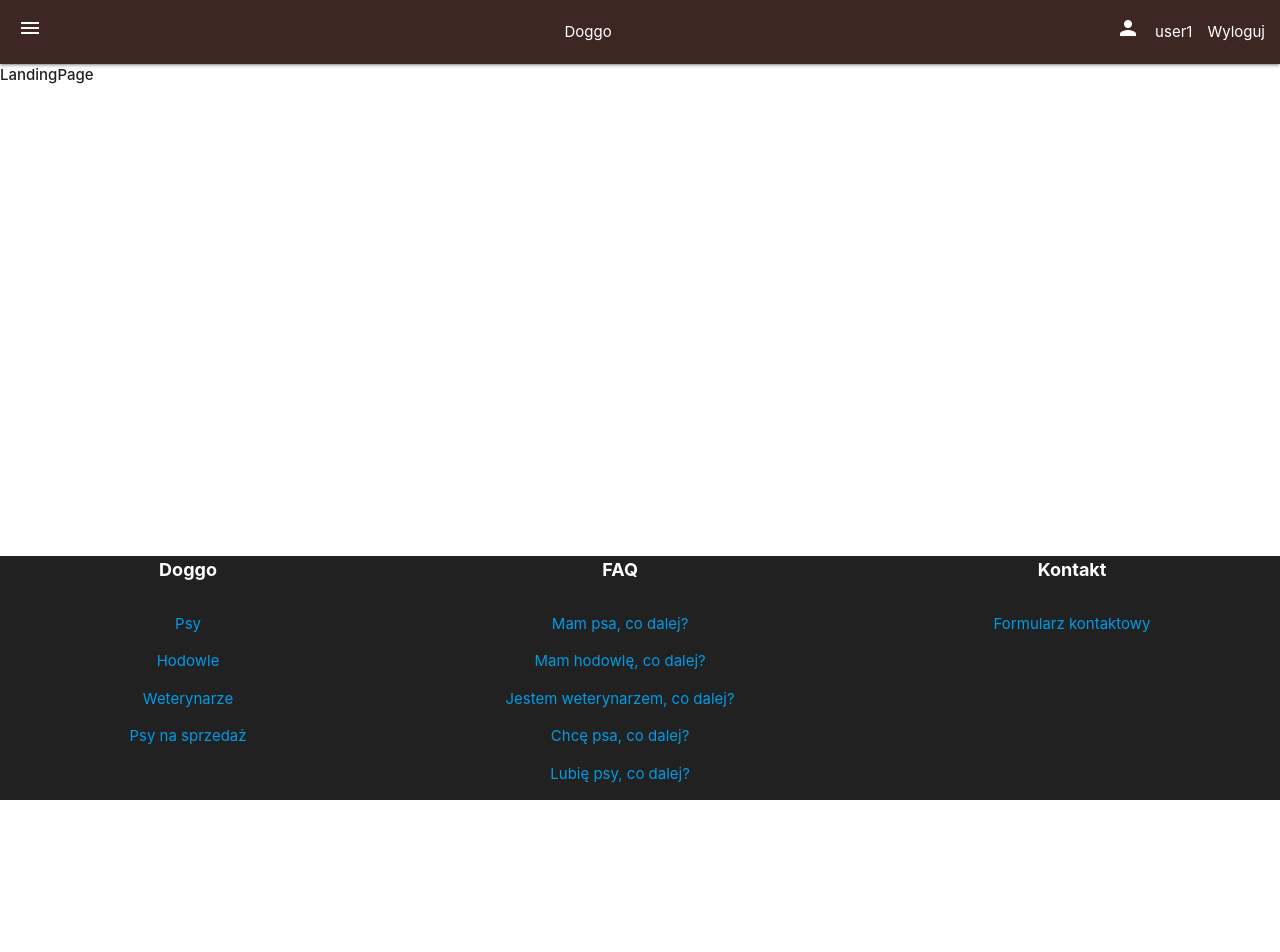
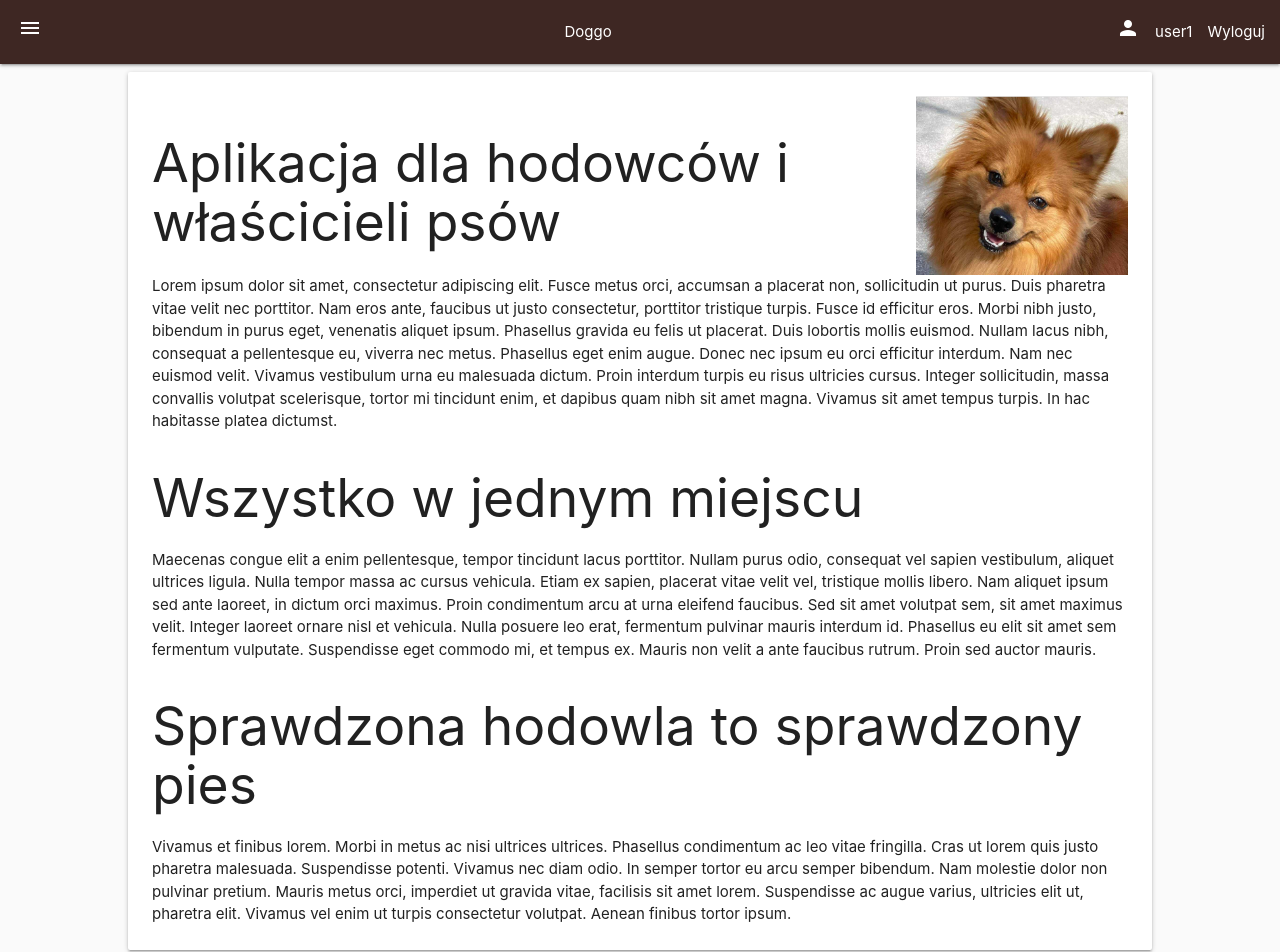
Before and after one commit to darqwski/doggo-master-thesis, a React app: page / in a window 1280 px wide. Shown: the top 952 px of the page. Before the commit the page ends 800 px from the top, so only its background shows below. Built offline with nearby package versions, Linux system fonts and the light colour scheme.

Commit message:
[DOGGO] - LandingPage

```diff
--- a/app.js
+++ b/app.js
@@ -17,6 +17,7 @@ app.use(express.json());
 app.use(express.urlencoded({ extended: false }));
 app.use(cookieParser());
 app.use(express.static(path.join(__dirname, 'public')));
+app.use(express.static(path.join(__dirname, 'public/img')));
 
 app.use('/', indexRouter);
 
--- a/frontend/application/landing-page/LandingPage.tsx
+++ b/frontend/application/landing-page/LandingPage.tsx
@@ -1,9 +1,41 @@
 import React from 'react';
 import BasicPage from "../../components/basic-page/BasicPage";
+import { Card } from "react-materialize";
+
+const getImgLink = (imgSrc: string) => {
+    return `${window.location.href}${imgSrc}`
+}
 
 const LandingPage: React.FC = () => {
     return <BasicPage>
-        <strong>LandingPage</strong>
+        <Card>
+            <p className="flex"><h2> Aplikacja dla hodowców i właścicieli psów</h2><img style={{maxHeight: '12rem'}} src={getImgLink("img/doggo-smile-1.png")} /> </p>
+            <p>
+                Lorem ipsum dolor sit amet, consectetur adipiscing elit. Fusce metus orci, accumsan a placerat non, sollicitudin ut purus.
+                Duis pharetra vitae velit nec porttitor. Nam eros ante, faucibus ut justo consectetur, porttitor tristique turpis.
+                Fusce id efficitur eros. Morbi nibh justo, bibendum in purus eget, venenatis aliquet ipsum. Phasellus gravida eu felis ut placerat.
+                Duis lobortis mollis euismod. Nullam lacus nibh, consequat a pellentesque eu, viverra nec metus. Phasellus eget enim augue.
+                Donec nec ipsum eu orci efficitur interdum. Nam nec euismod velit. Vivamus vestibulum urna eu malesuada dictum.
+                Proin interdum turpis eu risus ultricies cursus. Integer sollicitudin, massa convallis volutpat scelerisque,
+                tortor mi tincidunt enim, et dapibus quam nibh sit amet magna. Vivamus sit amet tempus turpis. In hac habitasse platea dictumst.
+            </p>
+            <h2> Wszystko w jednym miejscu</h2>
+            <p>
+                Maecenas congue elit a enim pellentesque, tempor tincidunt lacus porttitor. Nullam purus odio, consequat vel sapien vestibulum, aliquet ultrices ligula.
+                Nulla tempor massa ac cursus vehicula. Etiam ex sapien, placerat vitae velit vel, tristique mollis libero.
+                Nam aliquet ipsum sed ante laoreet, in dictum orci maximus. Proin condimentum arcu at urna eleifend faucibus.
+                Sed sit amet volutpat sem, sit amet maximus velit. Integer laoreet ornare nisl et vehicula. Nulla posuere leo erat, fermentum pulvinar mauris interdum id.
+                Phasellus eu elit sit amet sem fermentum vulputate. Suspendisse eget commodo mi, et tempus ex. Mauris non velit a ante faucibus rutrum. Proin sed auctor mauris.
+            </p>
+            <h2> Sprawdzona hodowla to sprawdzony pies</h2>
+            <p>
+                Vivamus et finibus lorem. Morbi in metus ac nisi ultrices ultrices. Phasellus condimentum ac leo vitae fringilla.
+                Cras ut lorem quis justo pharetra malesuada. Suspendisse potenti. Vivamus nec diam odio. In semper tortor eu arcu semper bibendum.
+                Nam molestie dolor non pulvinar pretium. Mauris metus orci, imperdiet ut gravida vitae, facilisis sit amet lorem.
+                Suspendisse ac augue varius, ultricies elit ut, pharetra elit.
+                Vivamus vel enim ut turpis consectetur volutpat. Aenean finibus tortor ipsum.
+            </p>
+        </Card>
     </BasicPage>;
 };
 
--- a/frontend/components/basic-page/basic-page.less
+++ b/frontend/components/basic-page/basic-page.less
@@ -4,7 +4,7 @@
   display: flex;
   flex-direction: column;
   min-height: 100%;
-
+  background-color: #FAFAFA;
   &__nav {
     background-color: @primaryDark;
     justify-content: space-between;
@@ -40,5 +40,7 @@
   }
   &__content {
     flex-grow: 1;
+    max-width: 80%;
+    margin: auto;
   }
 }
--- a/frontend/css/global.css
+++ b/frontend/css/global.css
@@ -2,3 +2,8 @@ body, #react-app, html {
     height: 100%;
     min-height: 100%;
 }
+
+.flex {
+    display: flex;
+    align-items: center;
+}
```
Also changed, not shown: public/img/doggo-smile-1.png (added).
